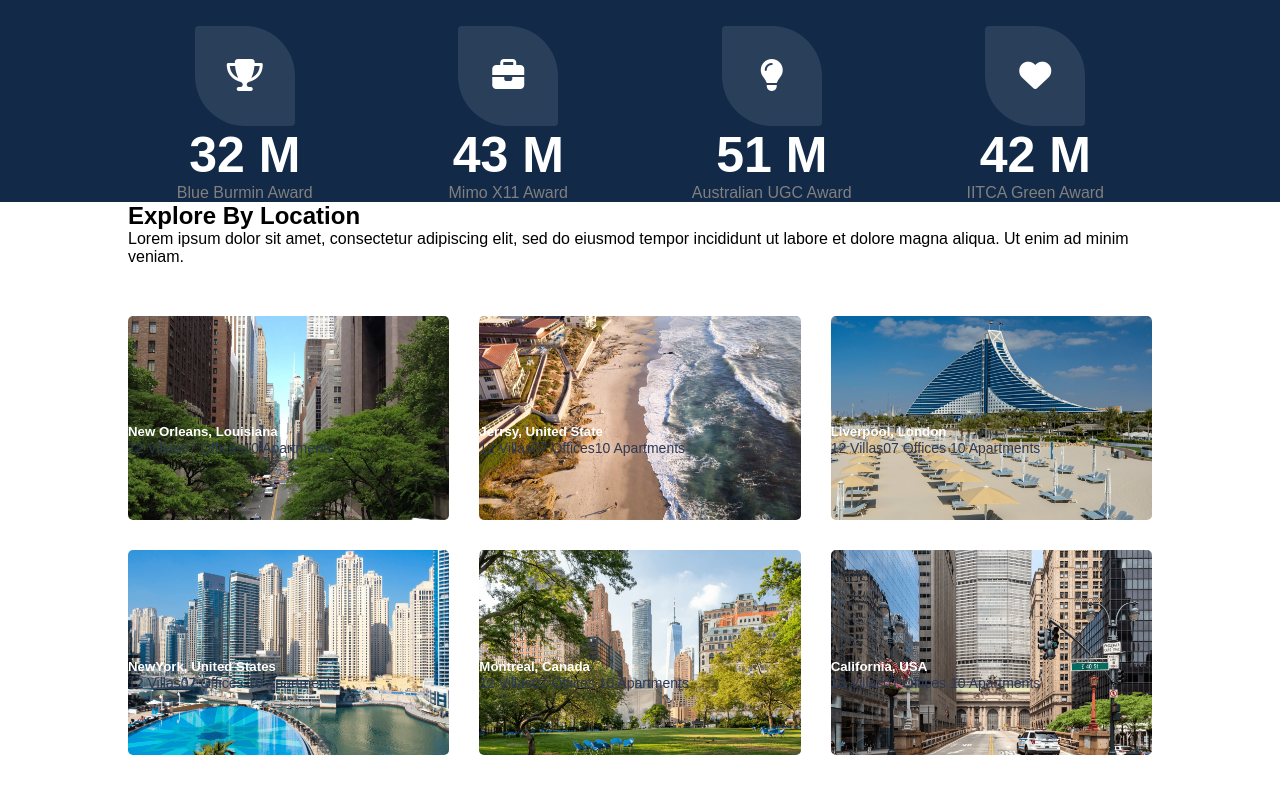
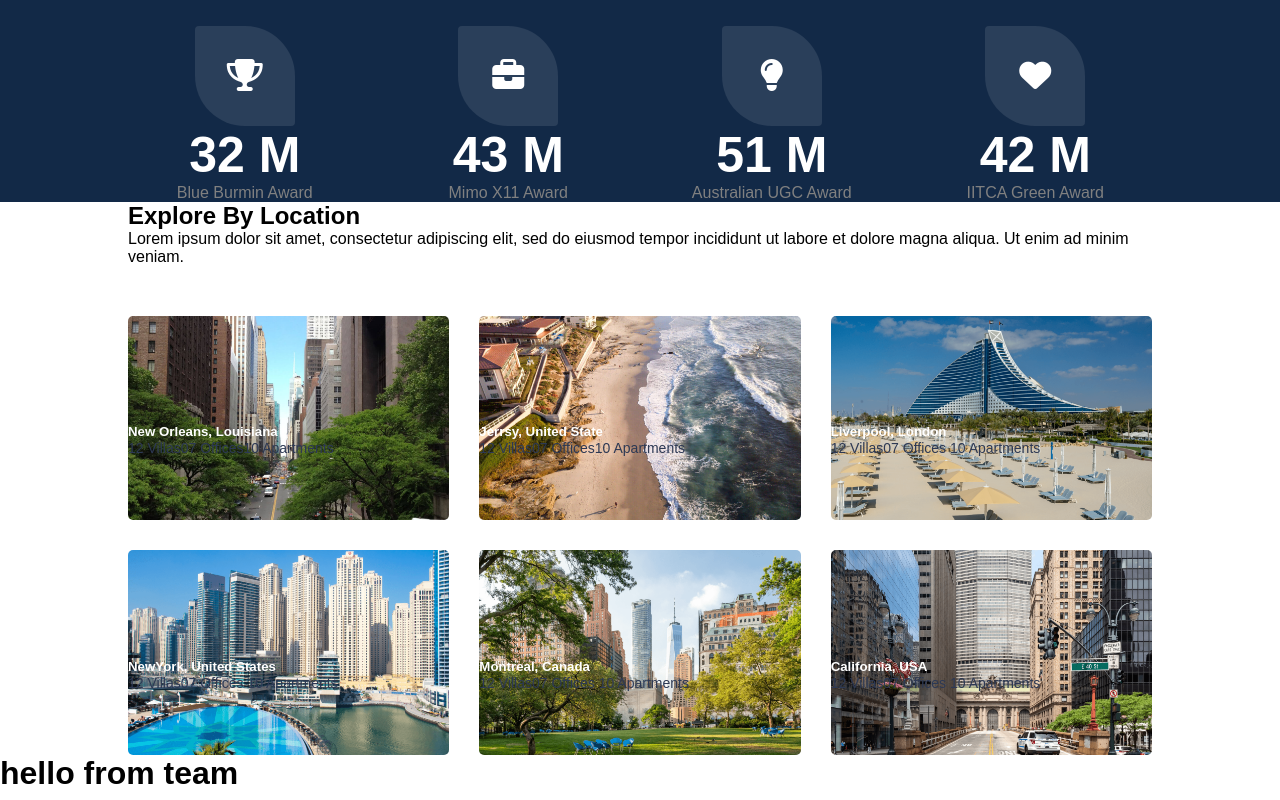
Before and after one commit to anish-pokharel/reales, a React (Create React App) app: page / in a window 1280 px wide. Shown: the part 2155-2955 px from the top of the page. Built offline with nearby package versions, Linux system fonts and the light colour scheme.

Commit message:
team section started

```diff
--- a/src/components/home/Home.jsx
+++ b/src/components/home/Home.jsx
@@ -4,6 +4,7 @@ import Featured from "../featured/Featured";
 import Hero from "../hero/Hero";
 import Location from "../location/Location";
 import Recent from "../recent/Recent";
+import Team from "../team/Team";
 
 const Home = () => {
   return (
@@ -14,6 +15,7 @@ const Home = () => {
       {/* award location team price */}
       <Award />
       <Location />
+      <Team />
     </>
   );
 };
--- /dev/null
+++ b/src/components/team/Team.jsx
@@ -0,0 +1,11 @@
+import React from "react";
+
+const Team = () => {
+  return (
+    <>
+      <h1>hello from team</h1>
+    </>
+  );
+};
+
+export default Team;
```
Also changed, not shown: src/components/team/Team.css (added).
